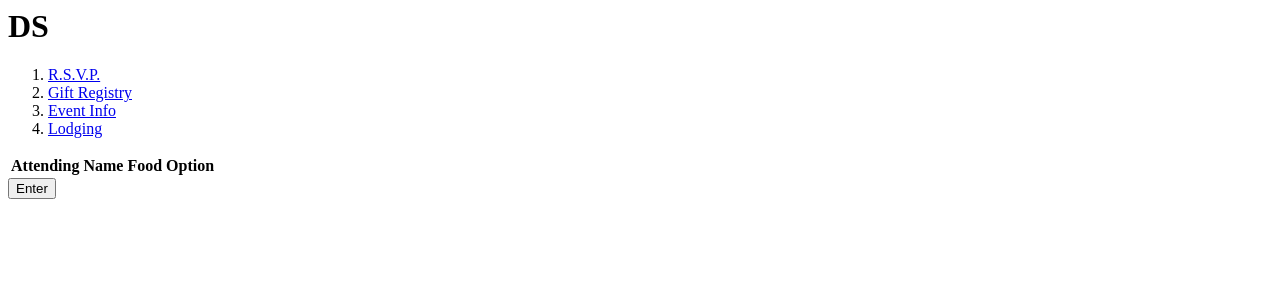
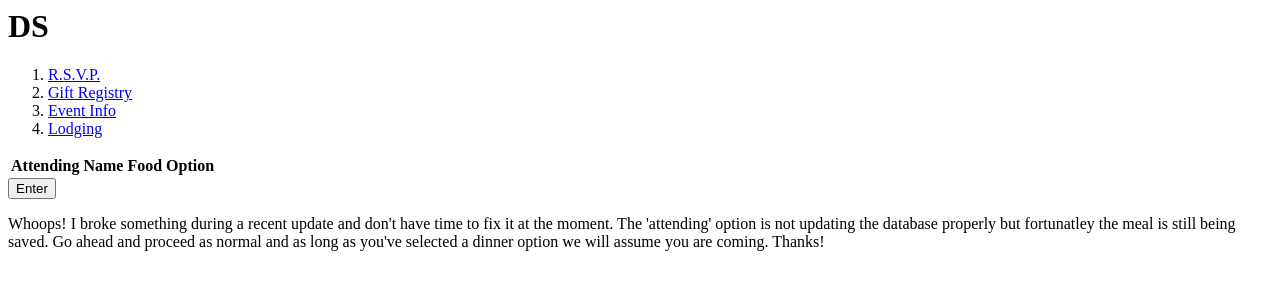
Before and after one commit to scotmatson/wedding, a PHP site: template views/rsvp.php in a window 1280 px wide. Shown: the top 300 px of the page. Run offline with PHP 8.4, Linux system fonts and the light colour scheme; the template is opened without the code that fills it, so the values that code supplies are empty; the visitor is signed in with stand-in values (Sample User, id 1).

Commit message:
Untracked change. Old, unsure what modification was.

```diff
--- a/views/rsvp.php
+++ b/views/rsvp.php
@@ -54,9 +54,9 @@
         </table>
         <input type="submit" value="Enter">
       </form>
+      <p>Whoops! I broke something during a recent update and don't have time to fix it at the moment. The 'attending' option is not updating the database properly but fortunatley the meal is still being saved. Go ahead and proceed as normal and as long as you've selected a dinner option we will assume you are coming. Thanks!
     </div>
   </div>
-
   <script type="text/javascript">
     function setAttendance(isAttending) {
       var currVal = isAttending.nextSibling.value;
```
Also changed, not shown: 1 other file.
